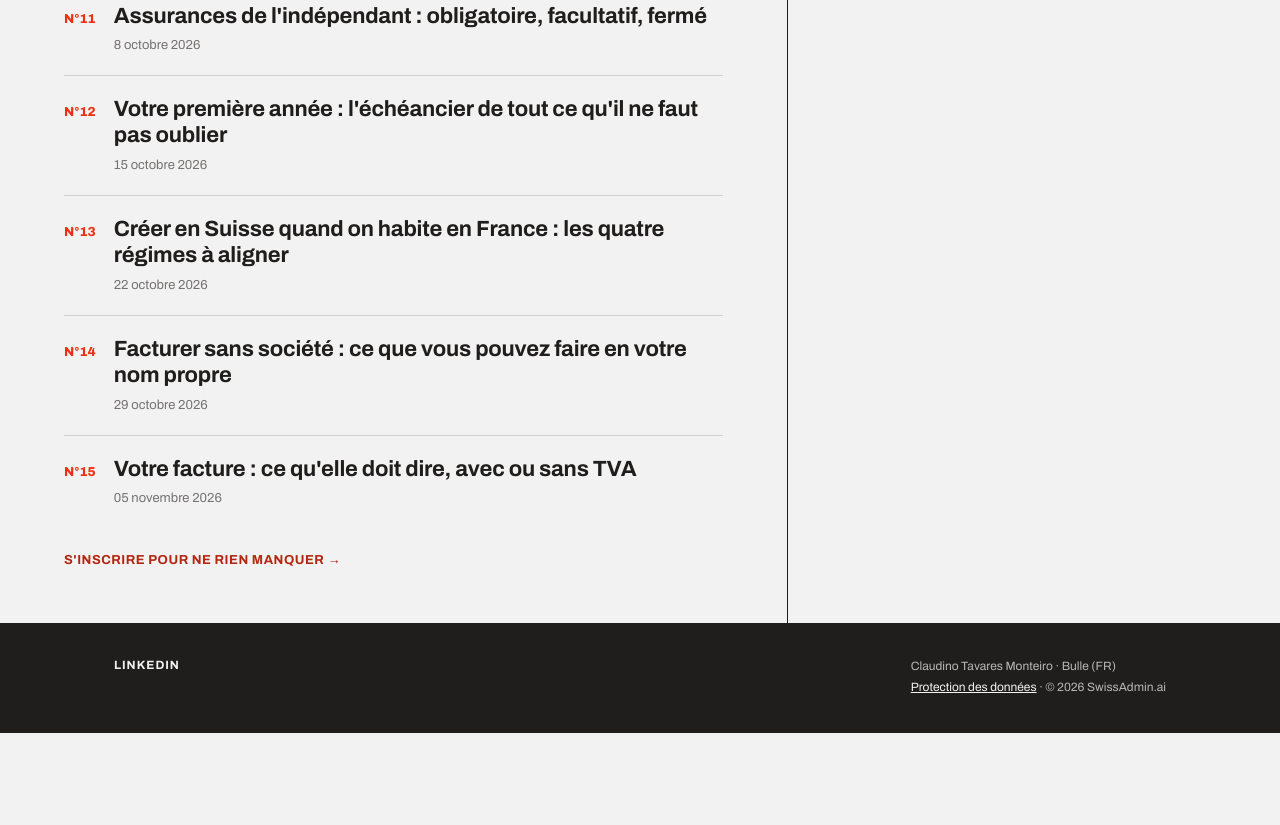
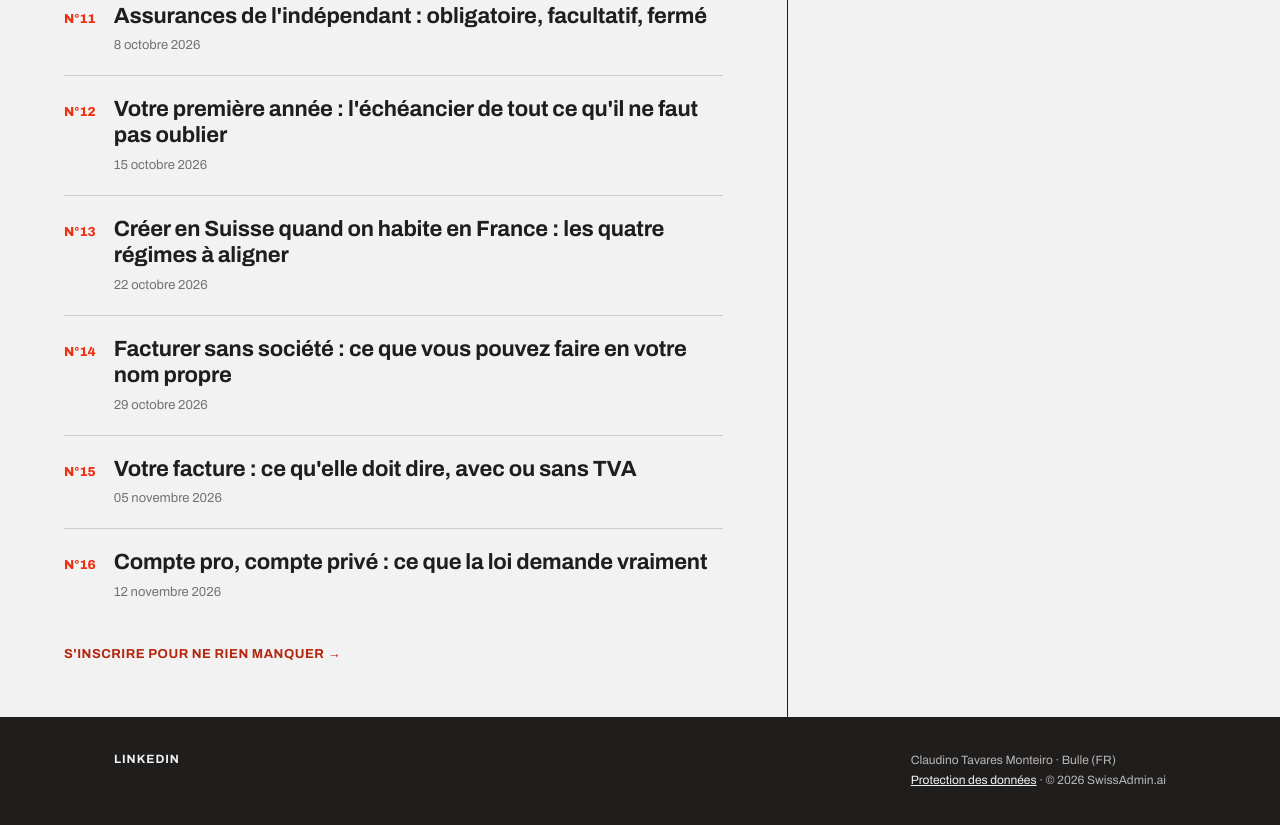
Before and after one commit to claudinomonteiro-ai/swissadmin, a plain HTML site: page index.html in a window 1280 px wide. Shown: the part 1768-2593 px from the top of the page. Before the commit the page ends 2501 px from the top, so only its background shows below. Drawn offline with Linux system fonts and the light colour scheme.

Commit message:
Add link for professional and private account comparison

```diff
--- a/index.html
+++ b/index.html
@@ -118,6 +118,7 @@
       <a class="ed" href="https://lettre.swissadmin.ai/p/creer-entreprise-suisse-habiter-france" target="_blank" rel="noopener"><span class="n">N°13</span><span><span class="t">Créer en Suisse quand on habite en France : les quatre régimes à aligner</span><span class="d">22 octobre 2026</span></span></a>
       <a class="ed" href="https://lettre.swissadmin.ai/p/facturer-sans-societe-suisse" target="_blank" rel="noopener"><span class="n">N°14</span><span><span class="t">Facturer sans société : ce que vous pouvez faire en votre nom propre</span><span class="d">29 octobre 2026</span></span></a>
       <a class="ed" href="https://lettre.swissadmin.ai/p/mentions-facture-tva-suisse" target="_blank" rel="noopener"><span class="n">N°15</span><span><span class="t">Votre facture : ce qu'elle doit dire, avec ou sans TVA</span><span class="d">05 novembre 2026</span></span></a>
+      <a class="ed" href="https://lettre.swissadmin.ai/p/compte-professionnel-compte-prive" target="_blank" rel="noopener"><span class="n">N°16</span><span><span class="t">Compte pro, compte privé : ce que la loi demande vraiment</span><span class="d">12 novembre 2026</span></span></a>
 
 
       <a class="all" href="/inscription">S'inscrire pour ne rien manquer →</a>
```
